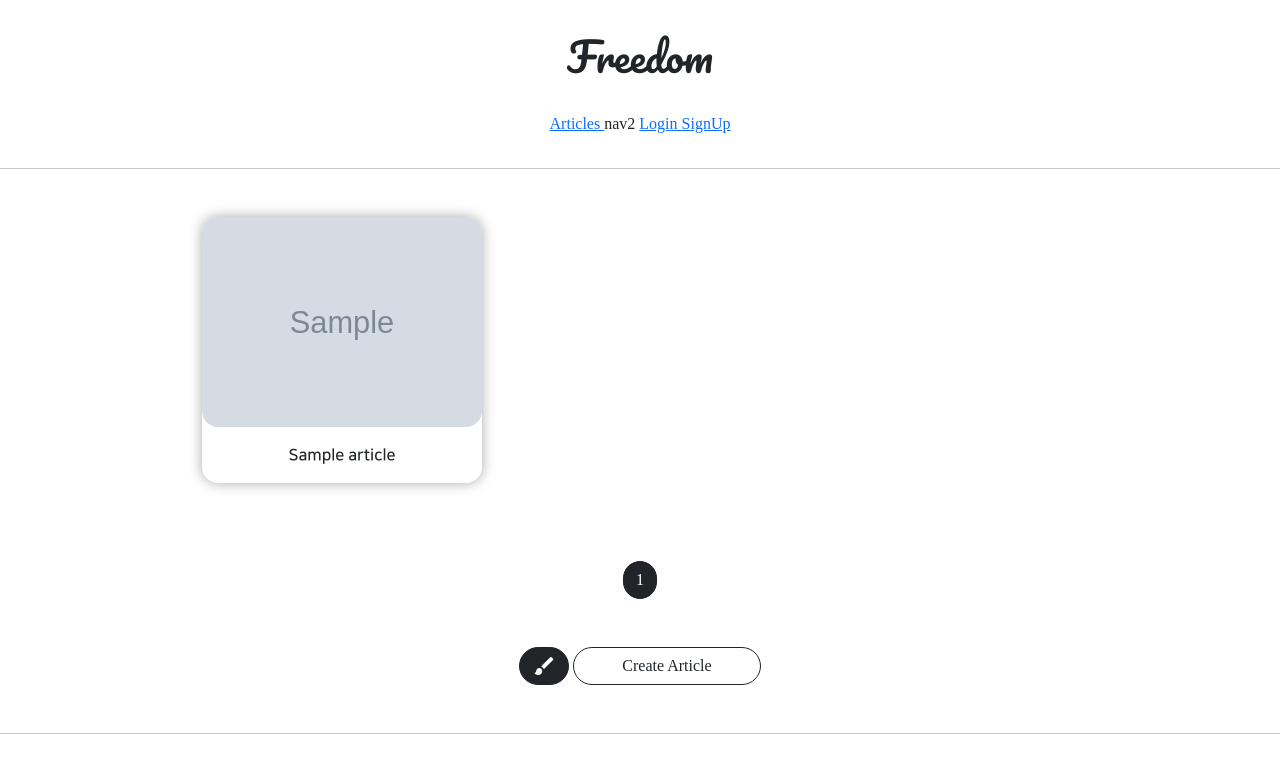
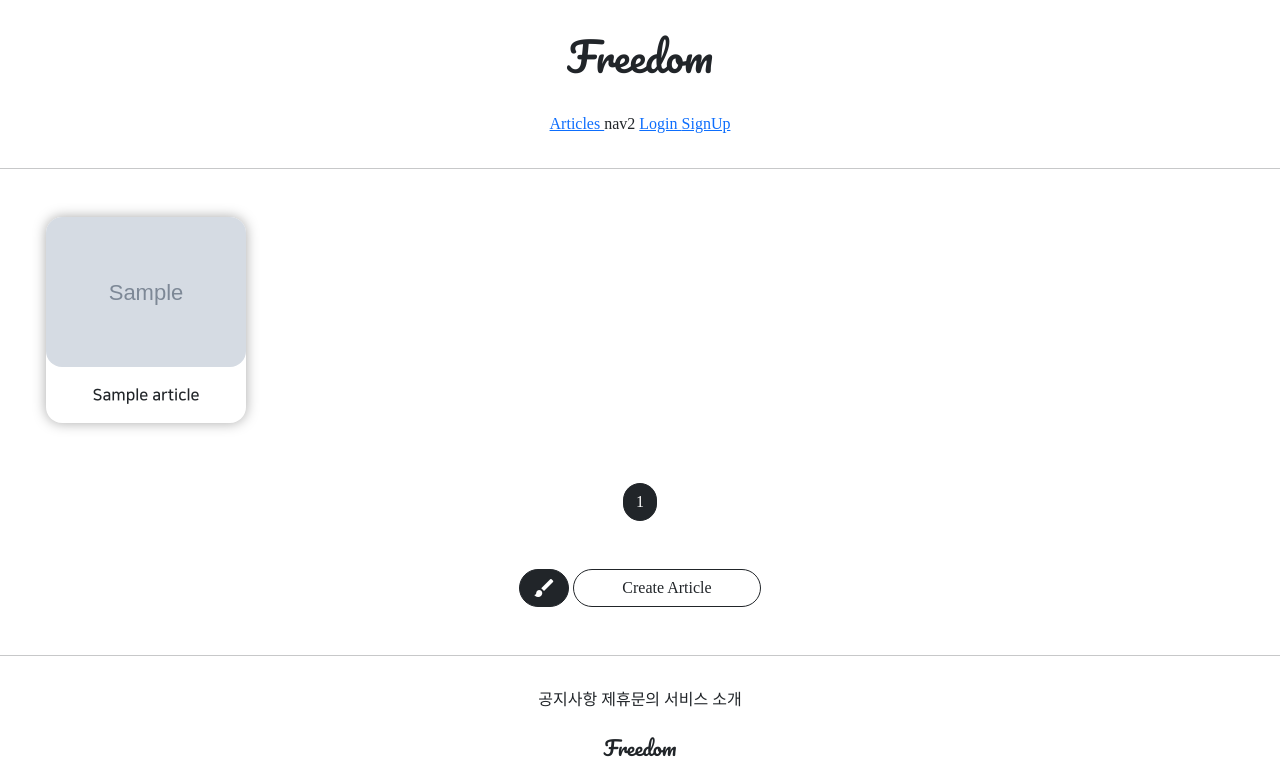
Before and after one commit to Jeongp4939/Class, a Django app: template articleapp/templates/articleapp/list.html in a window 1280 px wide. Shown: the top 764 px of the page. Run offline with Django 3.2, Linux system fonts and the light colour scheme; the template is opened without the code that fills it: most values are stand-ins (such as "Sample title", 1, 10 or a date in 2020); grey boxes marked "Sample" are stand-in pictures.

Commit message:
08/12 class project2 2

```diff
--- a/articleapp/templates/articleapp/list.html
+++ b/articleapp/templates/articleapp/list.html
@@ -5,8 +5,14 @@
 
     <style>
 
+        .container {
+            padding: 0;
+            margin: 0 0 auto;
+        }
+
         .container div {
-            width: 280px;
+            width: 45%;
+                max-width: 200px;
             display: flex;
             justify-content: center;
             align-items: center;
--- a/static/js/magicgrid.js
+++ b/static/js/magicgrid.js
@@ -277,7 +277,7 @@ MagicGrid.prototype.listen = function listen () {
 let magicGrid = new MagicGrid({
   container: '.container',
   animate: true,
-  gutter: 30,
+  gutter: 12,
   static: true,
   useMin: true
 });
```
